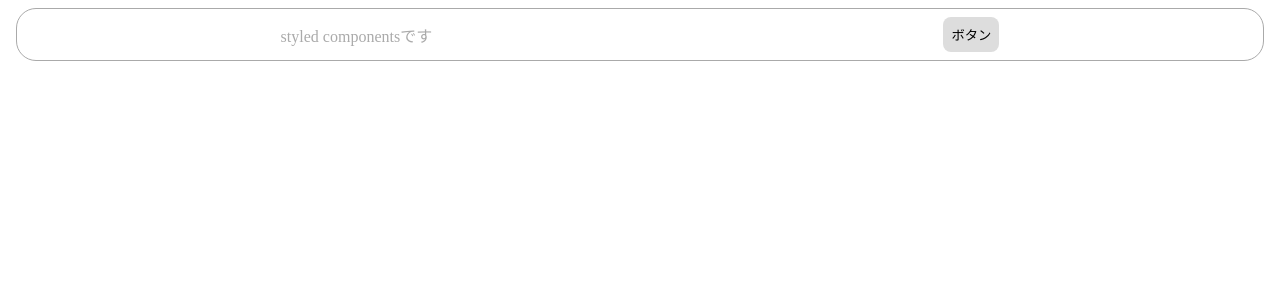
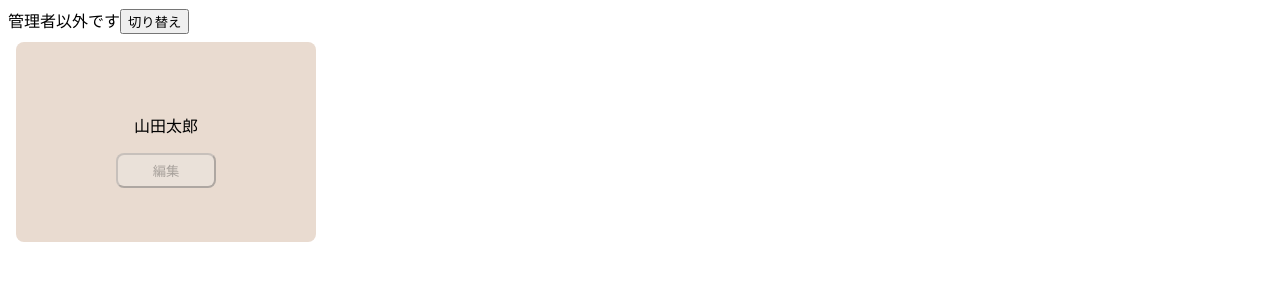
Before and after one commit to ballboyst/React-my-test, a React (Create React App) app in the folder my-test-app/: page / in a window 1280 px wide. Shown: the top 300 px of the page. Built offline with nearby package versions, Linux system fonts and the light colour scheme.

Commit message:
ended p183

```diff
--- a/my-test-app/src/App.jsx
+++ b/my-test-app/src/App.jsx
@@ -1,22 +1,17 @@
-import { ColoredMessage } from "./components/coloredMessage";
+import { Card } from "./components/Card";
 import { useState } from "react"
 
 export const App = () => {
-    console.log("レンダリング");
-    const [num, setNum] = useState(0);
+    const [isAdmin, setIsAdmin] = useState(false);
 
-    const onClickButton = () => {
-        setNum( num + 1);
-        setNum( num + 1);
-    };
+    const onClickSwitch = () => setIsAdmin(!isAdmin);
 
     return (
-        <>
-            <h1 style={{color: "red"}}>こんにちは</h1>
-            <ColoredMessage color="blue">お元気ですか？</ColoredMessage>
-            <ColoredMessage color="pink">元気です！</ColoredMessage>
-            <button onClick={onClickButton}>ボタン</button>
-            <p>{num}</p>
-        </>
+        <div>
+            {isAdmin ? <span>管理者です</span> : <span>管理者以外です</
+        span>}
+            <button onClick={onClickSwitch}>切り替え</button>
+            <Card isAdmin={isAdmin} />
+        </div>
     );
 };
--- /dev/null
+++ b/my-test-app/src/components/Card.jsx
@@ -0,0 +1,24 @@
+import { EditButton} from "./EditButton";
+
+const style = {
+    width: "300px",
+    height: "200px",
+    margin: "8px",
+    borderRadius: "8px",
+    backgroundColor: "#e9dbd0",
+    display: "flex",
+    flexDirection: "column",
+    justifyContent: "center",
+    alignItems: "center"
+};
+
+export const Card = props => {
+    const { isAdmin } = props;
+
+    return (
+        <div style={style}>
+            <p>山田太郎</p>
+            <EditButton isAdmin={isAdmin} />
+        </div>
+    );
+};
--- /dev/null
+++ b/my-test-app/src/components/EditButton.jsx
@@ -0,0 +1,15 @@
+const style = {
+    width: "100px",
+    padding: "6px",
+    borderRadius: "8px",
+};
+
+export const EditButton = props => {
+    const { isAdmin } = props;
+
+    return (
+        <button style={style} disabled={!isAdmin}>
+            編集
+        </button>
+    );
+};
--- a/my-test-app/src/components/StyledComponents.jsx
+++ /dev/null
@@ -1,37 +0,0 @@
-import styled from "styled-components";
-
-export const StyledComponents = () => {
-    return (
-        <SContainer>
-            <STitle>styled componentsです</STitle>
-            <SButton>ボタン</SButton>
-        </SContainer>
-    );
-};
-
-const SContainer = styled.div`
-    border: solid 1px #aaa;
-    border-radius: 20px;
-    padding: 8px;
-    margin:8px;
-    display: flex;
-    justify-content: space-around;
-    align-items: center;
-`;
-
-const STitle = styled.p`
-    margin: 0;
-    color: #aaa;
-`;
-
-const SButton = styled.button`
-    background-color: #ddd;
-    border: none;
-    padding:8px;
-    border-radius: 8px;
-    &:hover {
-    background-color: #aaa;
-    color: #fff;
-    cursor: ponter;
-    }
-`;
--- a/my-test-app/src/index.jsx
+++ b/my-test-app/src/index.jsx
@@ -1,6 +1,7 @@
 import ReactDOM from "react-dom"
-import { StyledComponents } from "./components/StyledComponents";
+import { App } from "./App"
+
 
 
 const root = ReactDOM.createRoot(document.getElementById("root"));
-root.render(<StyledComponents />);
+root.render(<App />);
```
Also changed, not shown: my-test-app/src/components/CssModules.jsx (deleted, +0 -8 lines), my-test-app/src/components/coloredMessage.jsx (deleted, +0 -12 lines), 1 other file (tests, documents, lock files or other folders).
